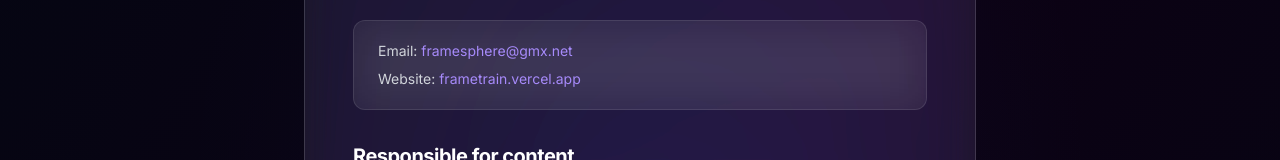
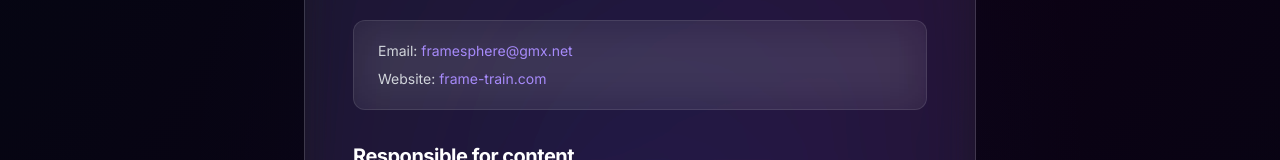
Before and after one commit to FrameSphere/FrameTrain-Website, a Next.js app: page /en/imprint in a window 1280 px wide. Shown: the part 609-769 px from the top of the page. Built offline with nearby package versions, Linux system fonts and the light colour scheme; no server answers; the database is empty.

Commit message:
fix(imprint): update legacy domain to frame-train.com

```diff
--- a/src/app/[locale]/imprint/page.tsx
+++ b/src/app/[locale]/imprint/page.tsx
@@ -67,8 +67,8 @@ export default function ImprintPage() {
                 </p>
                 <p>
                   {t('contact.websiteLabel')}{' '}
-                  <a href="https://frametrain.vercel.app" className="text-violet-400 hover:text-violet-300">
-                    frametrain.vercel.app
+                  <a href="https://frame-train.com" className="text-violet-400 hover:text-violet-300">
+                    frame-train.com
                   </a>
                 </p>
               </div>
```
